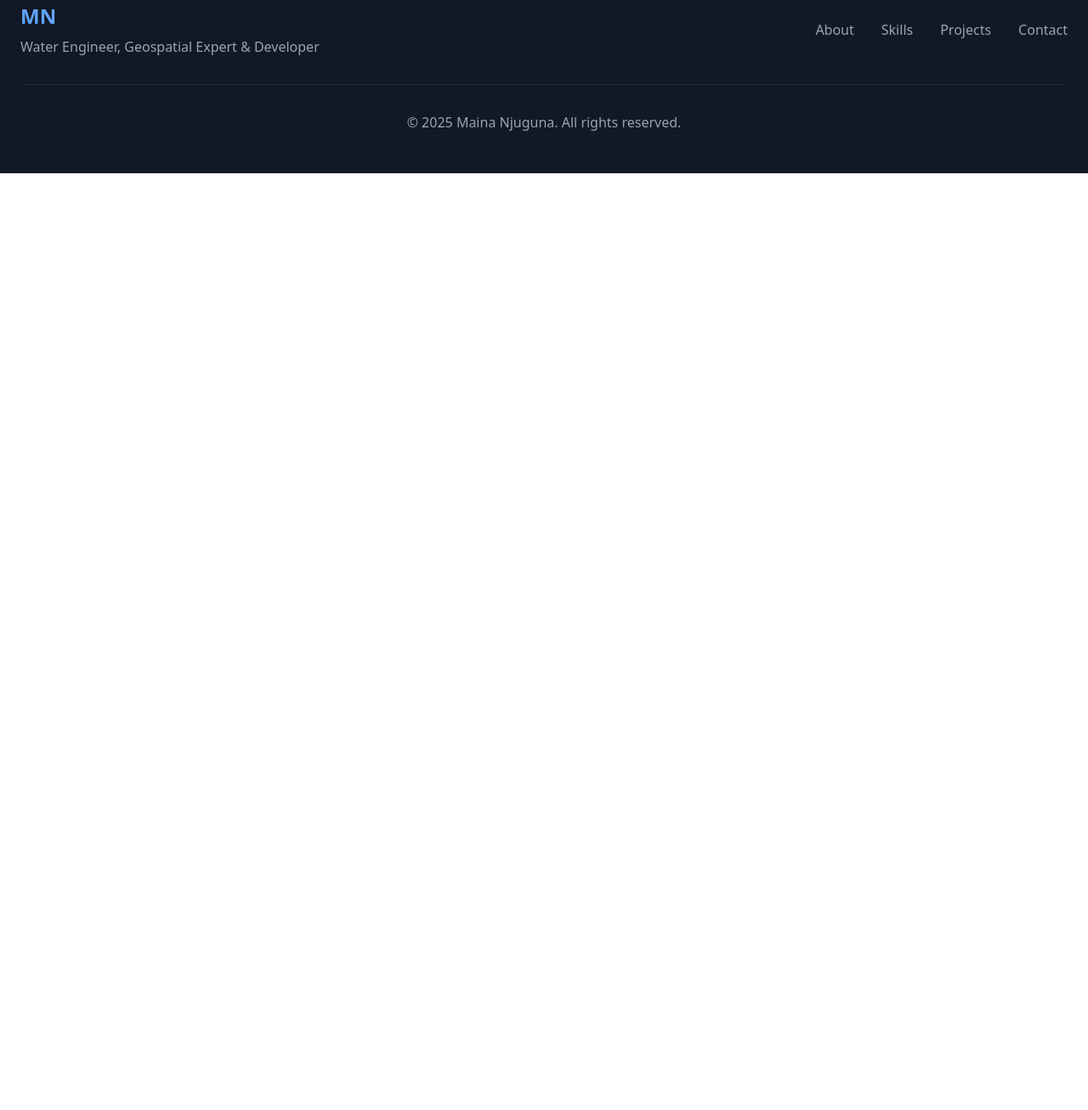
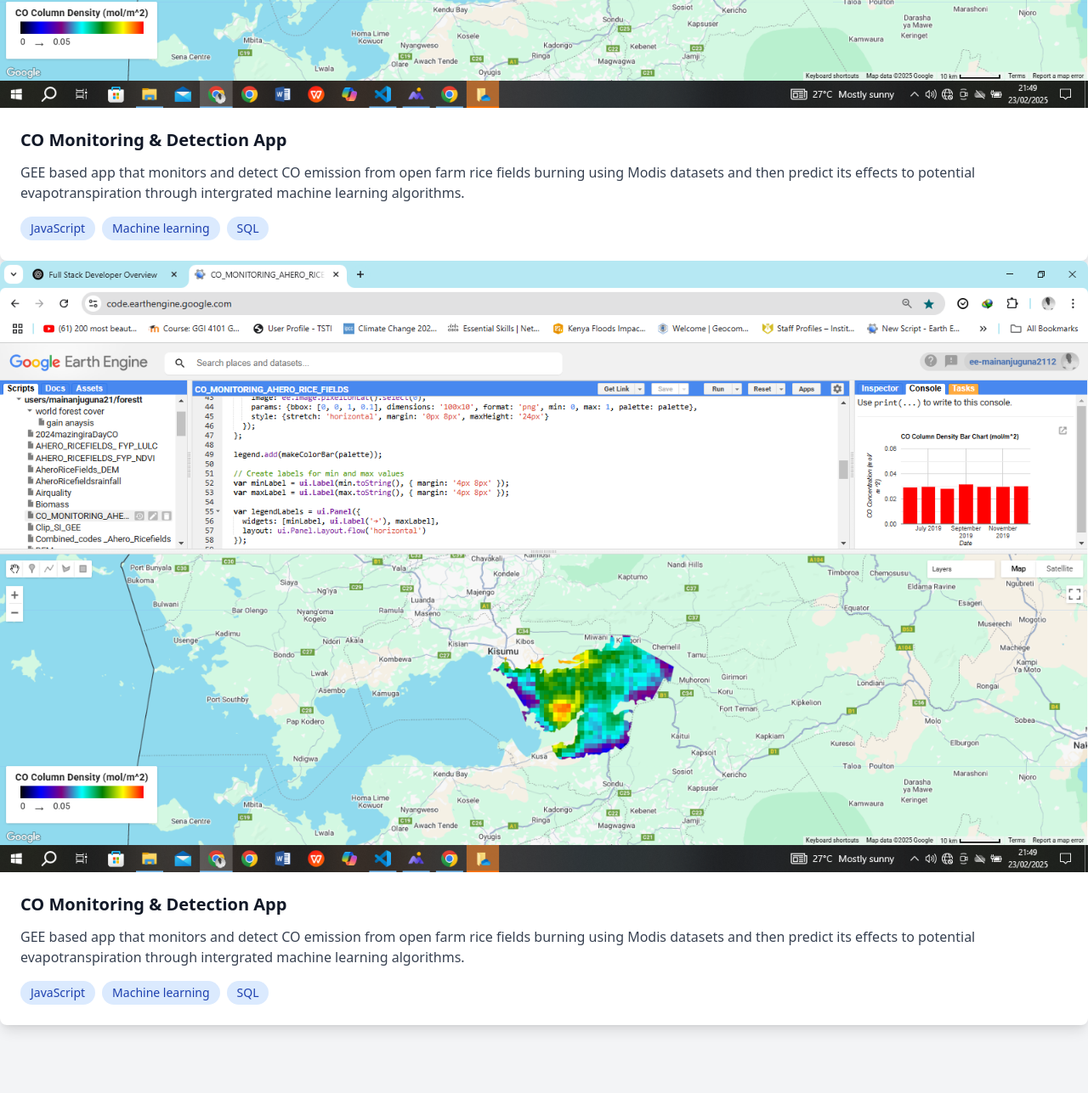
Before and after one commit to Smainanjuguna/Maina_dev, a plain HTML site: page index.html in a window 1280 px wide. Shown: the part 3953-5260 px from the top of the page at 85% size. Before the commit the page ends 4157 px from the top, so only its background shows below. Drawn offline with Linux system fonts and the light colour scheme.

Commit message:
Update index.html

```diff
--- a/index.html
+++ b/index.html
@@ -358,6 +358,34 @@
         </div>
       </div>
     </div>
+      <div class="bg-white dark:bg-gray-700 rounded-lg overflow-hidden shadow-lg transform hover:scale-105 transition-transform">
+          <img src="CO monitoring.png">
+          <div class="p-6">
+            <h3 class="text-xl font-semibold mb-3 text-gray-900 dark:text-white">CO Monitoring & Detection App</h3>
+            <p class="text-gray-700 dark:text-gray-300 mb-4">GEE based app that monitors and detect CO emission from open farm rice fields burning using Modis datasets and then predict its effects to potential evapotranspiration through intergrated machine learning algorithms.</p>
+            <div class="flex flex-wrap gap-2">
+              <span class="px-3 py-1 bg-blue-100 text-blue-800 dark:bg-blue-900 dark:text-blue-200 rounded-full text-sm">JavaScript</span>
+              <span class="px-3 py-1 bg-blue-100 text-blue-800 dark:bg-blue-900 dark:text-blue-200 rounded-full text-sm">Machine learning</span>
+              <span class="px-3 py-1 bg-blue-100 text-blue-800 dark:bg-blue-900 dark:text-blue-200 rounded-full text-sm">SQL</span>
+            </div>
+          </div>
+        </div>
+      </div>
+    </div>
+      <div class="bg-white dark:bg-gray-700 rounded-lg overflow-hidden shadow-lg transform hover:scale-105 transition-transform">
+          <img src="CO monitoring.png">
+          <div class="p-6">
+            <h3 class="text-xl font-semibold mb-3 text-gray-900 dark:text-white">CO Monitoring & Detection App</h3>
+            <p class="text-gray-700 dark:text-gray-300 mb-4">GEE based app that monitors and detect CO emission from open farm rice fields burning using Modis datasets and then predict its effects to potential evapotranspiration through intergrated machine learning algorithms.</p>
+            <div class="flex flex-wrap gap-2">
+              <span class="px-3 py-1 bg-blue-100 text-blue-800 dark:bg-blue-900 dark:text-blue-200 rounded-full text-sm">JavaScript</span>
+              <span class="px-3 py-1 bg-blue-100 text-blue-800 dark:bg-blue-900 dark:text-blue-200 rounded-full text-sm">Machine learning</span>
+              <span class="px-3 py-1 bg-blue-100 text-blue-800 dark:bg-blue-900 dark:text-blue-200 rounded-full text-sm">SQL</span>
+            </div>
+          </div>
+        </div>
+      </div>
+    </div>
   </section>
 
   <!-- Contact Section -->
```
